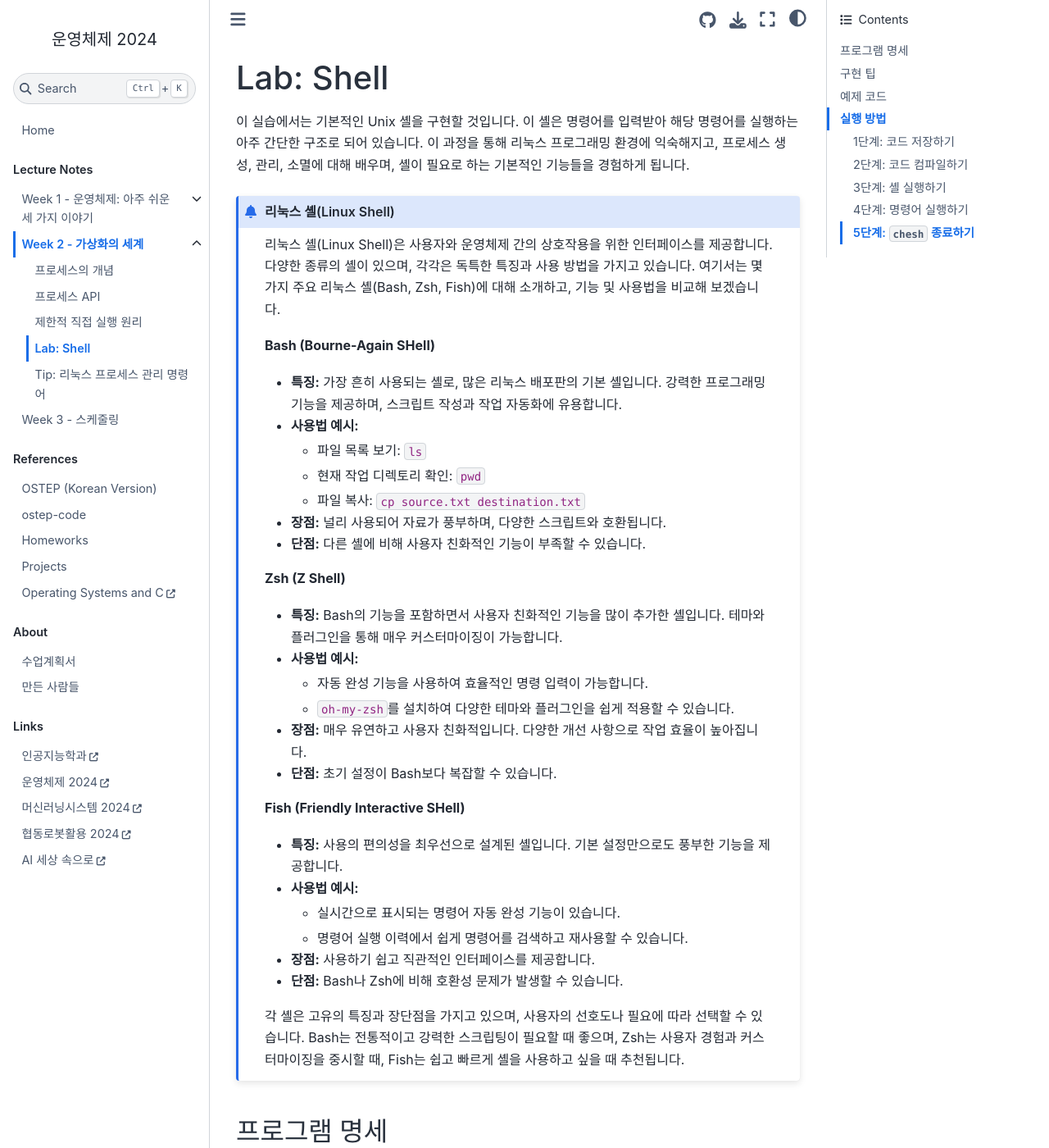
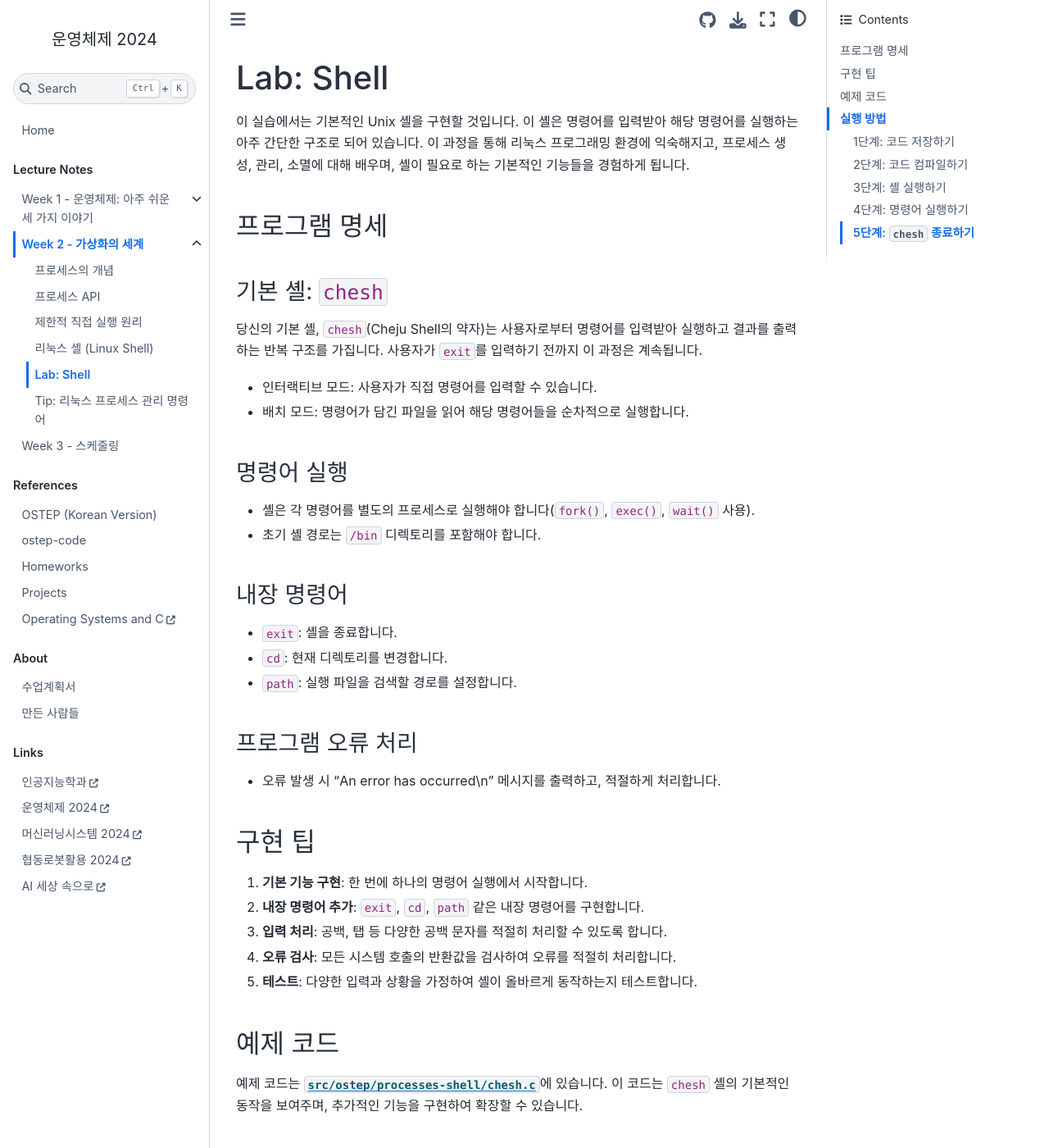
Before and after one commit to entelecheia/os-2024, a Jupyter Book: the page built from book/week02/lab.md, in a window 1280 px wide and 1400 px high. Shown: the whole window at 82% size. Built offline with Jupyter Book 1.0.4 settings and Sphinx 7.4.7 and the Sphinx Book theme 1.1.4, drawn with Linux system fonts in a browser that asks for light colours; a script that is not in the unit is left out; some of the changed text lies outside the part shown.

Commit message:
feat(book): add shells.md and update _toc.yml

````diff
--- a/book/_toc.yml
+++ b/book/_toc.yml
@@ -16,6 +16,7 @@
           - file: week02/cpu-intro
           - file: week02/cpu-api
           - file: week02/cpu-mechanisms
+          - file: week02/shells
           - file: week02/lab
           - file: week02/tip
       - file: week03/index
--- a/book/week02/lab.md
+++ b/book/week02/lab.md
@@ -1,41 +1,6 @@
 # Lab: Shell
 
 이 실습에서는 기본적인 Unix 셸을 구현할 것입니다. 이 셸은 명령어를 입력받아 해당 명령어를 실행하는 아주 간단한 구조로 되어 있습니다. 이 과정을 통해 리눅스 프로그래밍 환경에 익숙해지고, 프로세스 생성, 관리, 소멸에 대해 배우며, 셸이 필요로 하는 기본적인 기능들을 경험하게 됩니다.
-
-```{admonition} 리눅스 셸(Linux Shell)
-리눅스 셸(Linux Shell)은 사용자와 운영체제 간의 상호작용을 위한 인터페이스를 제공합니다. 다양한 종류의 셸이 있으며, 각각은 독특한 특징과 사용 방법을 가지고 있습니다. 여기서는 몇 가지 주요 리눅스 셸(Bash, Zsh, Fish)에 대해 소개하고, 기능 및 사용법을 비교해 보겠습니다.
-
-**Bash (Bourne-Again SHell)**
-
-- **특징:** 가장 흔히 사용되는 셸로, 많은 리눅스 배포판의 기본 셸입니다. 강력한 프로그래밍 기능을 제공하며, 스크립트 작성과 작업 자동화에 유용합니다.
-- **사용법 예시:**
-  - 파일 목록 보기: `ls`
-  - 현재 작업 디렉토리 확인: `pwd`
-  - 파일 복사: `cp source.txt destination.txt`
-- **장점:** 널리 사용되어 자료가 풍부하며, 다양한 스크립트와 호환됩니다.
-- **단점:** 다른 셸에 비해 사용자 친화적인 기능이 부족할 수 있습니다.
-
-**Zsh (Z Shell)**
-
-- **특징:** Bash의 기능을 포함하면서 사용자 친화적인 기능을 많이 추가한 셸입니다. 테마와 플러그인을 통해 매우 커스터마이징이 가능합니다.
-- **사용법 예시:**
-  - 자동 완성 기능을 사용하여 효율적인 명령 입력이 가능합니다.
-  - `oh-my-zsh`를 설치하여 다양한 테마와 플러그인을 쉽게 적용할 수 있습니다.
-- **장점:** 매우 유연하고 사용자 친화적입니다. 다양한 개선 사항으로 작업 효율이 높아집니다.
-- **단점:** 초기 설정이 Bash보다 복잡할 수 있습니다.
-
-**Fish (Friendly Interactive SHell)**
-
-- **특징:** 사용의 편의성을 최우선으로 설계된 셸입니다. 기본 설정만으로도 풍부한 기능을 제공합니다.
-- **사용법 예시:**
-  - 실시간으로 표시되는 명령어 자동 완성 기능이 있습니다.
-  - 명령어 실행 이력에서 쉽게 명령어를 검색하고 재사용할 수 있습니다.
-- **장점:** 사용하기 쉽고 직관적인 인터페이스를 제공합니다.
-- **단점:** Bash나 Zsh에 비해 호환성 문제가 발생할 수 있습니다.
-
-
-각 셸은 고유의 특징과 장단점을 가지고 있으며, 사용자의 선호도나 필요에 따라 선택할 수 있습니다. Bash는 전통적이고 강력한 스크립팅이 필요할 때 좋으며, Zsh는 사용자 경험과 커스터마이징을 중시할 때, Fish는 쉽고 빠르게 셸을 사용하고 싶을 때 추천됩니다.
-```
 
 ## 프로그램 명세
 
````
Also changed, not shown: book/week02/shells.md (added, +69 -0 lines).
